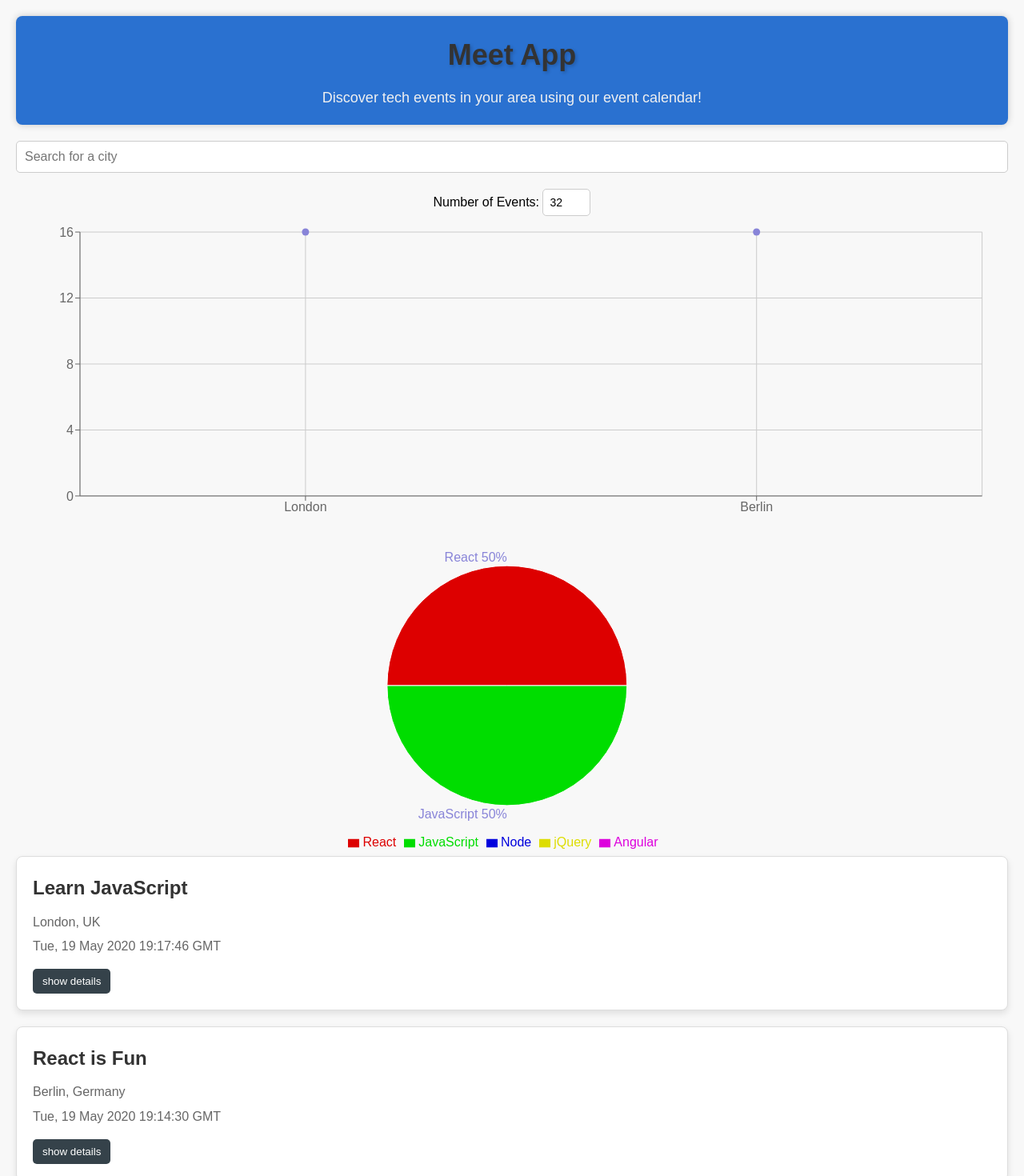
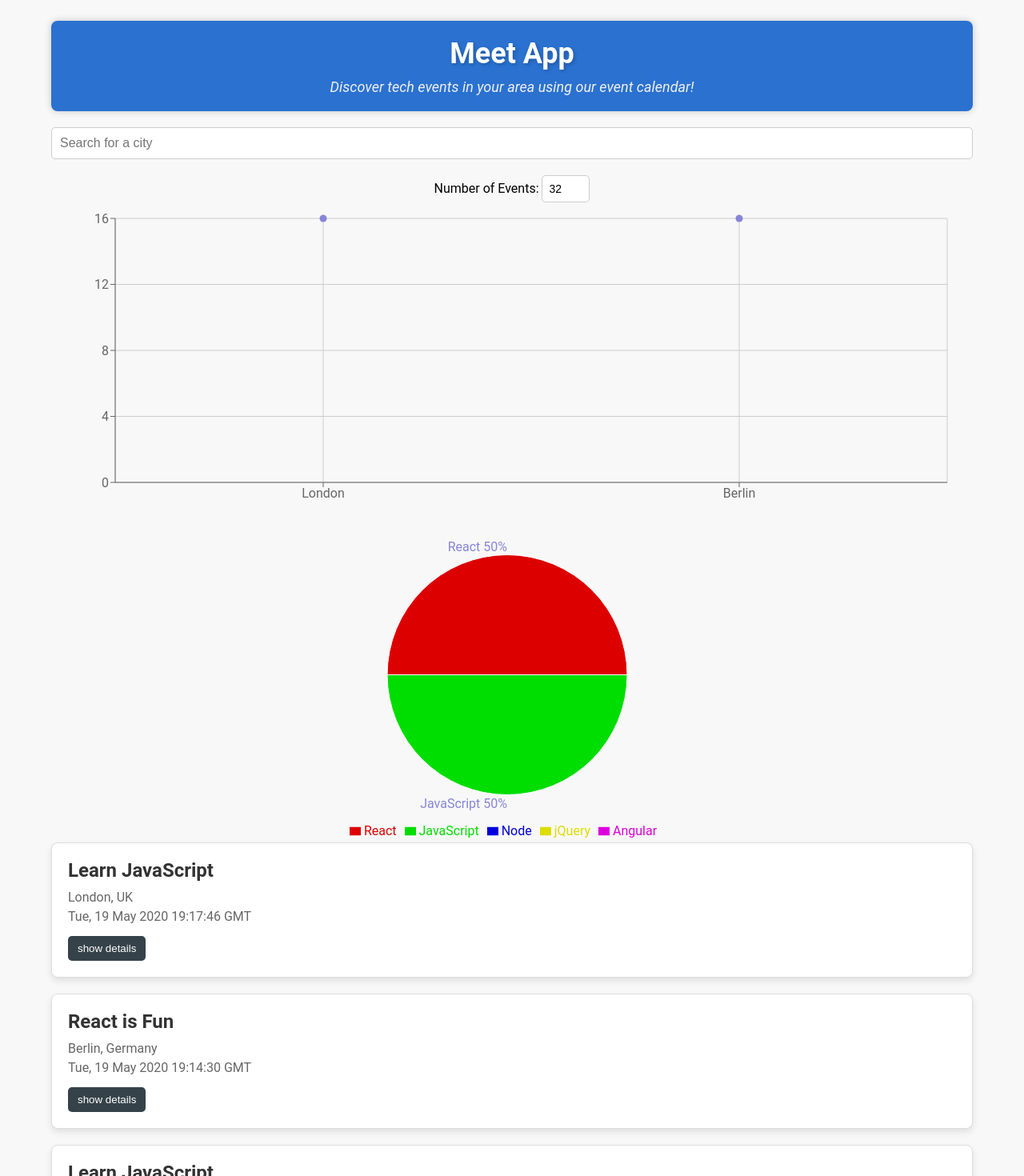
Before and after one commit to darunbjork/meet, a React (Create React App) app: page / in a window 1280 px wide. Shown: the top 1470 px of the page at 80% size. Built offline with nearby package versions, Linux system fonts and the light colour scheme; what atatus-spa would draw is missing.

Commit message:
Enhanced color scheme and styling for alert messages in Alert.js. Improved visual appearance of Meet App title-box, title, and subtitle in style.css.

```diff
--- a/src/App.css
+++ b/src/App.css
@@ -143,10 +143,12 @@
   border-color: #61dafb;
 }
 
+
 /* Responsive Design */
 @media screen and (max-width: 768px) {
-  /* Add responsive styles here */
-}
+  .App {
+    padding: 5%;
+  }
 
 /* Typography */
 body {
@@ -162,7 +164,7 @@ p {
   color: #333;
 }
 
-/* Button Styles */
+
 .btn {
   display: inline-block;
   padding: 10px 20px;
@@ -200,308 +202,8 @@ p {
   width: 250px;
   z-index: 1000;
 }
-
-/* App.scss */
-
-$primary-color: #2a71d0;
-$secondary-color: #fff;
-$accent-color: #61dafb;
-$dark-blue: #35424a;
-$darker-blue: #182026;
-
-.App {
-  text-align: center;
-  padding: 20px;
-  font-family: 'Arial', sans-serif;
 }
 
-.alerts-container {
-  display: flex;
-  justify-content: space-between;
-  margin-bottom: 20px;
-  position: fixed;
-  top: 0;
-  left: 20px;
-  width: 250px;
-  z-index: 1000;
-}
-
-.title-box {
-  background-color: $primary-color;
-  color: $secondary-color;
-  padding: 20px;
-  border-radius: 8px;
-  margin-bottom: 20px;
-  box-shadow: 0 0 10px rgba(0, 0, 0, 0.2);
-}
-
-.title {
-  font-size: 36px;
-  font-weight: bold;
-  margin-bottom: 10px;
-  text-shadow: 2px 2px 4px rgba(0, 0, 0, 0.2);
-}
-
-.subtitle {
-  font-size: 18px;
-  color: #f0f0f0;
-}
-
-.button {
-  background-color: #4caf50;
-  color: #fff;
-  padding: 10px 20px;
-  font-size: 16px;
-  border: none;
-  border-radius: 5px;
-  cursor: pointer;
-  transition: background-color 0.3s ease;
-}
-
-.button:hover {
-  background-color: #45a049;
-}
-
-/* EventList Styles */
-.event-list {
-  display: flex;
-  flex-wrap: wrap;
-  justify-content: center;
-}
-
-.event-card {
-  background-color: #fff;
-  border: 1px solid #ddd;
-  border-radius: 8px;
-  margin: 10px;
-  padding: 20px;
-  width: 300px;
-  box-shadow: 0 0 10px rgba(0, 0, 0, 0.1);
-  transition: transform 0.3s ease;
-}
-
-.event-card:hover {
-  transform: scale(1.05);
-}
-
-
-/* Global Reset */
-* {
-  margin: 0;
-  padding: 0;
-  box-sizing: border-box;
-}
-
-/* App.js */
-.App {
-  text-align: center;
-  padding: 2% 5%;
-  background-color: #f8f8f8;
-  font-family: 'Roboto', sans-serif;
-}
-
-.NumberOfEvents {
-  margin-top: 20px;
-}
-
-/* CitySearch.js */
-#city-search {
-  display: flex;
-  flex-direction: column;
-  margin: auto;
-  position: relative;
-  margin-bottom: 20px;
-}
-
-.city {
-  width: 100%;
-  padding: 10px;
-  font-size: 16px;
-  border: 1px solid #ccc;
-  border-radius: 5px;
-  outline: none;
-  transition: border-color 0.3s ease-in-out;
-}
-
-.city:focus {
-  border-color: #61dafb;
-}
-
-.suggestions {
-  width: 100%;
-  position: absolute;
-  top: 45px;
-  z-index: 2;
-  margin: 0;
-  font-size: 14px;
-  box-shadow: 0px 4px 8px rgba(0, 0, 0, 0.1);
-  border-radius: 5px;
-  background-color: white;
-  list-style: none;
-  padding: 0;
-  max-height: 150px;
-  overflow-y: auto;
-}
-
-.suggestions > li {
-  padding: 10px;
-  cursor: pointer;
-  transition: background-color 0.3s ease-in-out;
-}
-
-.suggestions > li:hover {
-  background-color: #f0f0f0;
-}
-
-/* Event.js */
-.event {
-  padding: 20px;
-  margin-bottom: 20px;
-  text-align: left;
-  border: 1px solid #ddd;
-  border-radius: 8px;
-  background-color: white;
-  box-shadow: 0px 4px 8px rgba(0, 0, 0, 0.1);
-  transition: box-shadow 0.3s ease-in-out;
-}
-
-.event:hover {
-  box-shadow: 0px 6px 12px rgba(0, 0, 0, 0.2);
-}
-
-.event h2 {
-  margin-bottom: 10px;
-  color: #333;
-}
-
-.event p {
-  margin: 5px 0;
-  color: #666;
-}
-
-.details-btn {
-  background-color: #35424a;  /* Dark Blue */
-  color: white;
-  border: none;
-  padding: 8px 12px;
-  cursor: pointer;
-  border-radius: 5px;
-  outline: none;
-  margin-top: 10px;
-  transition: background-color 0.3s ease-in-out;
-}
-
-.details-btn:hover {
-  background-color: #182026;  /* Darker Blue on Hover */
-}
-
-.details {
-  margin-top: 10px;
-  color: #444;
-}
-
-/* EventList.js */
-#event-list {
-  list-style: none;
-  padding: 0;
-}
-
-/* NumberOfEvents.js */
-#number-of-events {
-  margin-top: 20px;
-}
-
-.label {
-  font-size: 16px;
-  margin-right: 10px;
-}
-
-.number-of-events-input {
-  width: 60px;
-  padding: 8px;
-  font-size: 14px;
-  border: 1px solid #ccc;
-  border-radius: 5px;
-  outline: none;
-  transition: border-color 0.3s ease-in-out;
-}
-
-.number-of-events-input:focus {
-  border-color: #61dafb;
-}
-
-/* Responsive Design */
-@media screen and (max-width: 768px) {
-  /* Add responsive styles here */
-}
-
-/* Typography */
-body {
-  font-size: 16px;
-  line-height: 1.6;
-}
-
-h1, h2, h3 {
-  font-weight: bold;
-}
-
-p {
-  color: #333;
-}
-
-/* Button Styles */
-.btn {
-  display: inline-block;
-  padding: 10px 20px;
-  font-size: 14px;
-  font-weight: bold;
-  text-align: center;
-  text-decoration: none;
-  cursor: pointer;
-  border-radius: 5px;
-  transition: background-color 0.3s ease-in-out, color 0.3s ease-in-out;
-}
-
-.btn-primary {
-  background-color: #61dafb;
-  color: white;
-}
-
-.btn:hover {
-  background-color: #4fa3d1;
-}
-
-/* Box Shadow and Hover Effects */
-.box-shadow {
-  box-shadow: 0px 2px 4px rgba(0, 0, 0, 0.1);
-}
-
-.box-shadow:hover {
-  box-shadow: 0px 4px 8px rgba(0, 0, 0, 0.2);
-}
-
-.alerts-container {
-  position: fixed;
-  top: 0px;
-  left: 20px;
-  width: 250px;
-  z-index: 1000;
-}
-
-
-/* App.css */
-
-.App {
-  text-align: center;
-  padding: 20px;
-  font-family: 'Arial', sans-serif;
-}
-
-.alerts-container {
-  display: flex;
-  justify-content: space-between;
-  margin-bottom: 20px;
-}
 
 .title-box {
   background-color: #2a71d0;
@@ -517,59 +219,13 @@ p {
   font-weight: bold;
   margin-bottom: 10px;
   text-shadow: 2px 2px 4px rgba(0, 0, 0, 0.2);
+  color: #fff;
 }
 
 .subtitle {
   font-size: 18px;
   color: #f0f0f0;
+  font-style: italic;
+  text-align: center;
+  margin-top: 10px;
 }
-
-/* Button Styles */
-.button {
-  background-color: #4caf50;
-  color: #fff;
-  padding: 10px 20px;
-  font-size: 16px;
-  border: none;
-  border-radius: 5px;
-  cursor: pointer;
-  transition: background-color 0.3s ease;
-}
-
-.button:hover {
-  background-color: #45a049;
-}
-
-/* EventList Styles */
-.event-list {
-  display: flex;
-  flex-wrap: wrap;
-  justify-content: center;
-}
-
-.event-card {
-  background-color: #fff;
-  border: 1px solid #ddd;
-  border-radius: 8px;
-  margin: 10px;
-  padding: 20px;
-  width: 300px;
-  box-shadow: 0 0 10px rgba(0, 0, 0, 0.1);
-  transition: transform 0.3s ease;
-}
-
-.event-card:hover {
-  transform: scale(1.05);
-}
-
-
-.charts-container {
-  display: grid;
-  grid-template-columns: 1fr 1fr;
-}
-
-@media (max-width: 768px) {
-  .charts-container {
-    grid-template-columns: 1fr;
-  }
-}
--- a/src/components/Alert.js
+++ b/src/components/Alert.js
@@ -19,7 +19,7 @@ class Alert extends Component {
       textAlign: "center",
       fontSize: "12px",
       margin: "10px 0",
-      padding: "10px"
+      padding: "10px",
     };
   }
 
@@ -35,24 +35,24 @@ class Alert extends Component {
 class InfoAlert extends Alert {
   constructor(props) {
     super(props);
-    this.color = 'rgb(0, 0, 255)'; // blue
-    this.bgColor = 'rgb(220, 220, 255)'; // light blue
+    this.color = 'blue';
+    this.bgColor = '#e0f0ff'; // light blue
   }
 }
 
 class ErrorAlert extends Alert {
-    constructor(props) {
-        super(props);
-        this.color = 'red';
-        this.bgColor = '#f69697'; // light red
-    }
+  constructor(props) {
+    super(props);
+    this.color = 'darkred';
+    this.bgColor = '#ffdcdc'; // light red
+  }
 }
 
 class WarningAlert extends Alert {
   constructor(props) {
-      super(props);
-      this.color = 'orange';
-      this.bgColor = '#ffa756'; // light orange
+    super(props);
+    this.color = 'darkorange';
+    this.bgColor = '#ffeac2'; // light orange
   }
 }
 
```
